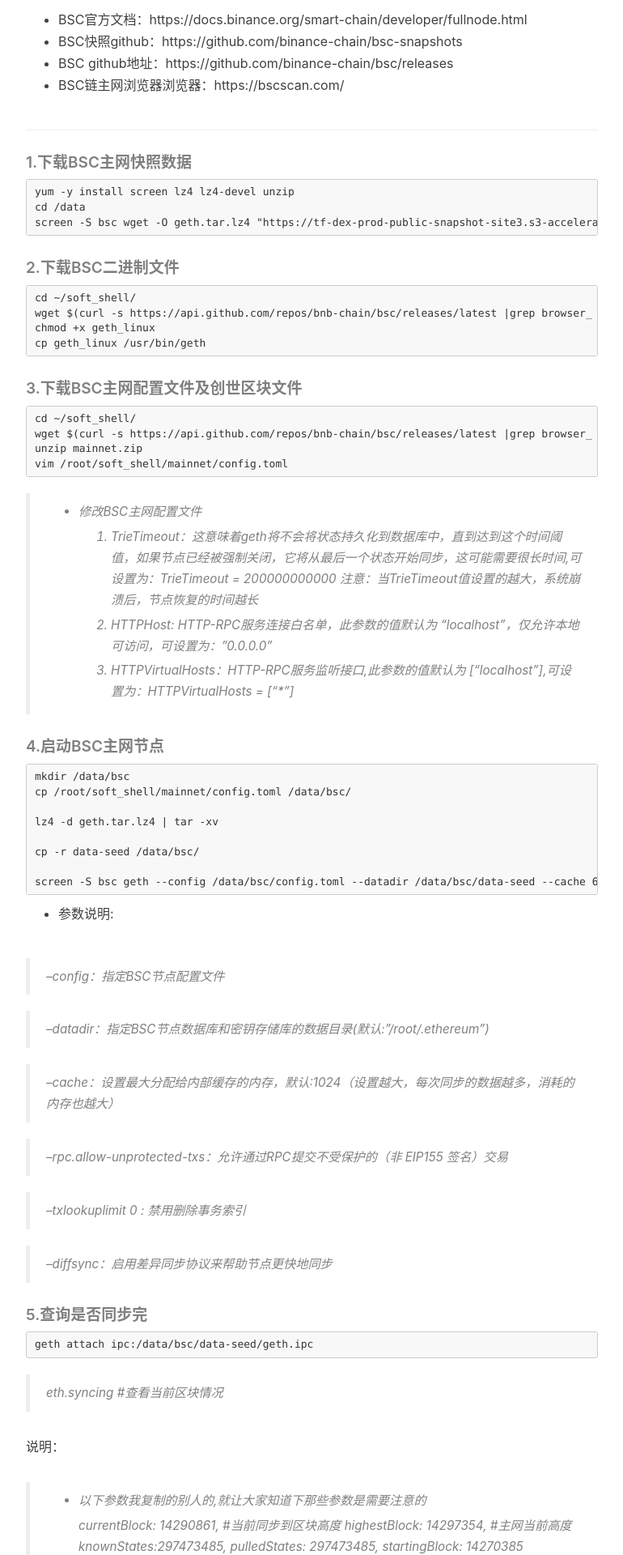
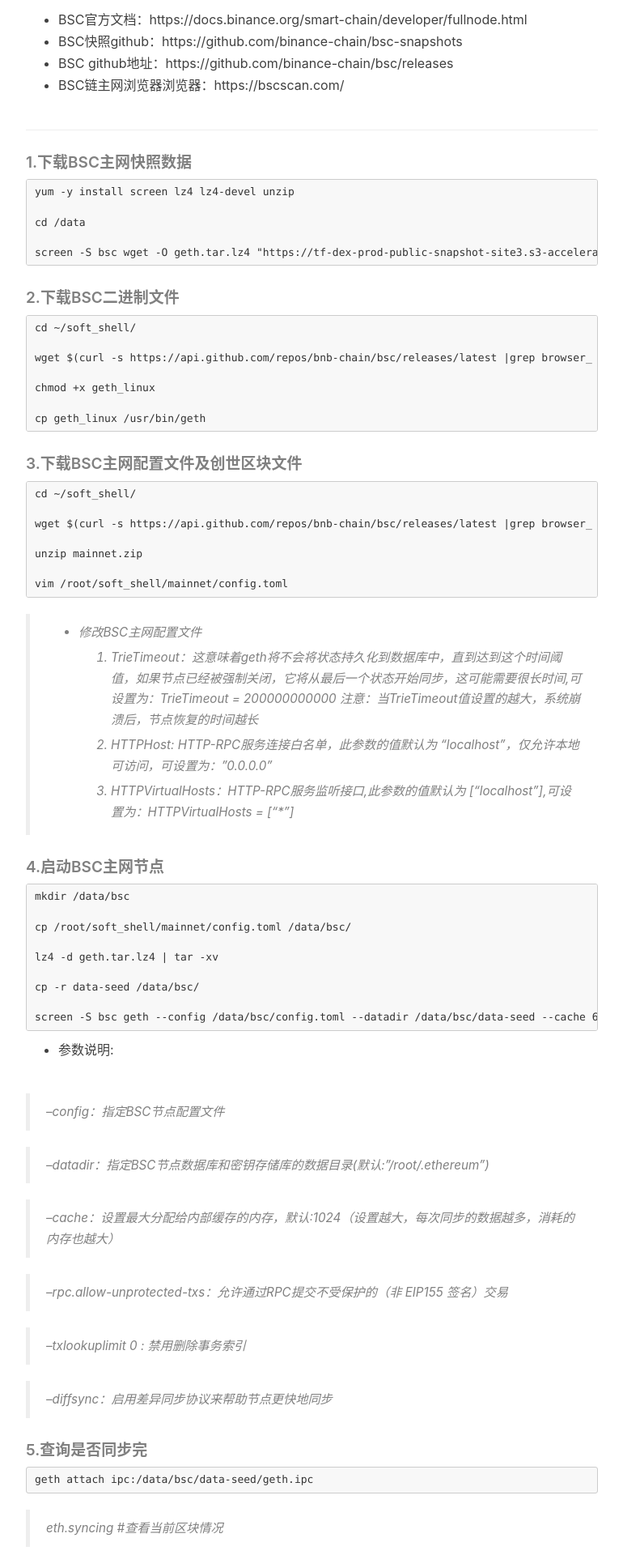
Before and after one commit to rocdk890/rocdk890.github.io, a Jekyll site: the page built from _posts/2022-05-21-BSC主网节点同步搭建教程.md, in a window 1280 px wide. Shown: the part 830-2750 px from the top of the page at 81% size, without its empty margins (233-1003 px from the left). Built offline with Jekyll 4.4.1, drawn with Linux system fonts in a browser that asks for light colours; nearby versions of some CDN libraries; comment, search, counter and statistics services are not loaded.

Commit message:
Update BSC file

````diff
--- a/_posts/2022-05-21-BSC主网节点同步搭建教程.md
+++ b/_posts/2022-05-21-BSC主网节点同步搭建教程.md
@@ -43,7 +43,9 @@
 
 ```
 yum -y install screen lz4 lz4-devel unzip
+
 cd /data
+
 screen -S bsc wget -O geth.tar.lz4 "https://tf-dex-prod-public-snapshot-site3.s3-accelerate.amazonaws.com/geth-20220513.tar.lz4?AWSAccessKeyId=AKIAYINE6SBQPUZDDRRO&Signature=xunm4v%2FsxdptNyiAla9P%2F0%2BH2bs%3D&Expires=1655117944"
 ```
 
@@ -53,8 +55,11 @@
 
 ```
 cd ~/soft_shell/
+
 wget $(curl -s https://api.github.com/repos/bnb-chain/bsc/releases/latest |grep browser_ |grep geth_linux |cut -d\" -f4)
+
 chmod +x geth_linux
+
 cp geth_linux /usr/bin/geth
 ```
 
@@ -64,8 +69,11 @@
 
 ```
 cd ~/soft_shell/
+
 wget $(curl -s https://api.github.com/repos/bnb-chain/bsc/releases/latest |grep browser_ |grep mainnet |cut -d\" -f4)
+
 unzip mainnet.zip
+
 vim /root/soft_shell/mainnet/config.toml
 ```
 
@@ -87,6 +95,7 @@
 
 ```
 mkdir /data/bsc
+
 cp /root/soft_shell/mainnet/config.toml /data/bsc/
 
 lz4 -d geth.tar.lz4 | tar -xv
@@ -140,17 +149,16 @@
   tail -n 100 -f /data/bsc/data-seed/bsc.log
   ```
 
-
-
-  - 我从5月18号开始同步的,21号同步到跟主网一样的高度.
+  我从5月18号开始同步的,21号同步到跟主网一样的高度.
 
   ***
 
   参考链接:
+
   [BSC智能链主网节点搭建-2022最新详细版文档](https://learnblockchain.cn/article/3973)
 
-  [二进制方式快速部署BSC主网v1.1.2](https://learnblockchain.cn/article/2953)
+[二进制方式快速部署BSC主网v1.1.2](https://learnblockchain.cn/article/2953)
 
-  [超级详细BSC链智能全节点搭建全教程详细步骤及配置要求等](https://learnblockchain.cn/article/3621)
+[超级详细BSC链智能全节点搭建全教程详细步骤及配置要求等](https://learnblockchain.cn/article/3621)
 
-  [二进制启动BSC主网快照数据](https://segmentfault.com/a/1190000040425692)
+[二进制启动BSC主网快照数据](https://segmentfault.com/a/1190000040425692)
````
